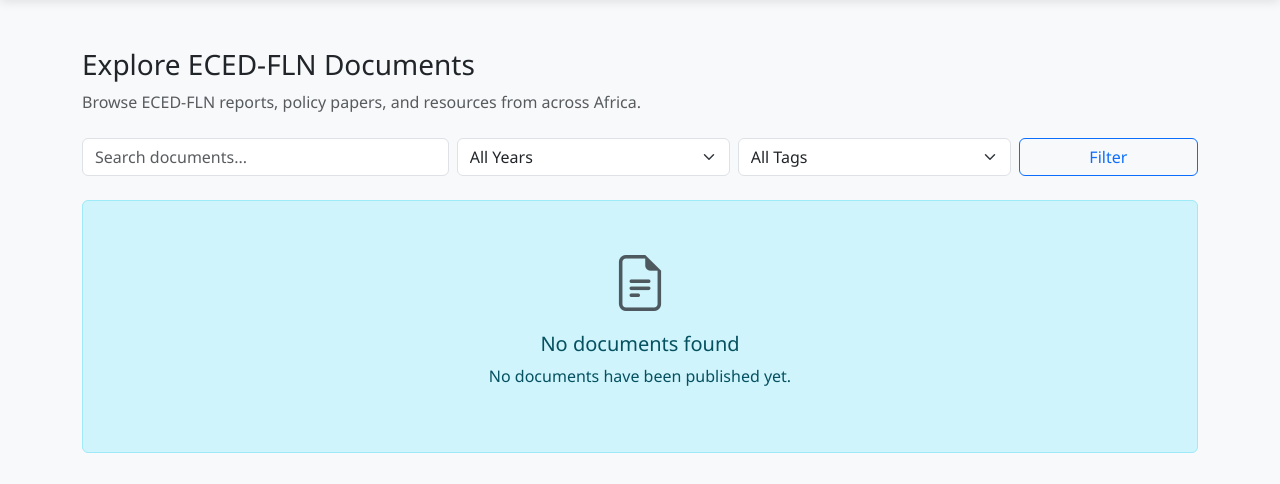
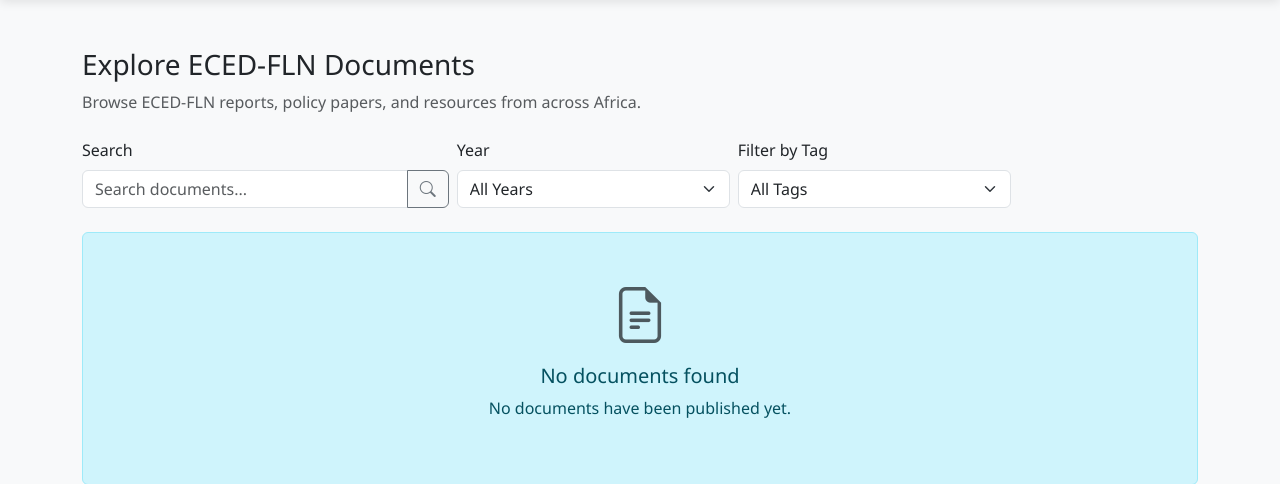
Before and after one commit to michsethowusu/cluster-os, a Flask app: page /documents in a window 1280 px wide. Shown: the part 56-540 px from the top of the page. Run offline with Flask 3, Linux system fonts and the light colour scheme; data that the repository does not hold is empty.

Commit message:
Update documents.html

```diff
--- a/templates/documents.html
+++ b/templates/documents.html
@@ -1,22 +1,6 @@
 {% extends "base.html" %}
 
 {% block title %}Document Library - AU ECED-FLN{% endblock %}
-
-{% block extra_css %}
-<style>
-    .btn-brand-green {
-        background-color: #007451;
-        border-color: #007451;
-        color: #fff;
-        font-weight: 600;
-    }
-    .btn-brand-green:hover {
-        background-color: #005c3f;
-        border-color: #005c3f;
-        color: #fff;
-    }
-</style>
-{% endblock %}
 
 {% block content %}
 <div class="container mt-5">
@@ -29,7 +13,7 @@
                 </div>
                 {% if current_user.is_authenticated %}
                 <a href="{{ url_for('upload_document') }}" class="btn btn-primary">
-                    <i class="bi bi-upload"></i> Upload Document
+                    <i class="bi bi-plus-lg"></i> Upload Document
                 </a>
                 {% endif %}
             </div>
@@ -38,11 +22,18 @@
             <form method="GET" action="{{ url_for('documents') }}" class="mb-4">
                 <div class="row g-2">
                     <div class="col-md-4">
-                        <input type="text" class="form-control" name="q" placeholder="Search documents..."
-                               value="{{ search or '' }}">
+                        <label class="form-label">Search</label>
+                        <div class="input-group">
+                            <input type="text" class="form-control" name="q" placeholder="Search documents..."
+                                   value="{{ search or '' }}">
+                            <button type="submit" class="btn btn-outline-secondary">
+                                <i class="bi bi-search"></i>
+                            </button>
+                        </div>
                     </div>
                     <div class="col-md-3">
-                        <select class="form-select" name="year">
+                        <label class="form-label">Year</label>
+                        <select class="form-select" name="year" onchange="this.form.submit()">
                             <option value="">All Years</option>
                             {% for y in years %}
                             <option value="{{ y }}" {% if selected_year == y %}selected{% endif %}>{{ y }}</option>
@@ -50,15 +41,13 @@
                         </select>
                     </div>
                     <div class="col-md-3">
-                        <select class="form-select" name="tag">
+                        <label class="form-label">Filter by Tag</label>
+                        <select class="form-select" name="tag" onchange="this.form.submit()">
                             <option value="">All Tags</option>
                             {% for tag in tags %}
                             <option value="{{ tag.name }}" {% if selected_tag == tag.name %}selected{% endif %}>{{ tag.name }}</option>
                             {% endfor %}
                         </select>
-                    </div>
-                    <div class="col-md-2">
-                        <button type="submit" class="btn btn-outline-primary w-100">Filter</button>
                     </div>
                 </div>
             </form>
@@ -72,7 +61,7 @@
                             <div class="d-flex gap-2 mb-2">
                                 <span class="badge bg-secondary">{{ doc.file_type.upper() }}</span>
                                 {% if doc.year_published %}
-                                <span class="badge bg-info">{{ doc.year_published }}</span>
+                                <span class="badge bg-secondary">{{ doc.year_published }}</span>
                                 {% endif %}
                             </div>
                             <h5 class="card-title mb-2">{{ doc.title or doc.filename }}</h5>
@@ -93,7 +82,7 @@
                             </div>
                             {% endif %}
                             <div class="mt-auto d-flex gap-2">
-                                <a href="{{ url_for('view_document', id=doc.id) }}" class="btn btn-brand-green btn-sm">View Details</a>
+                                <a href="{{ url_for('view_document', id=doc.id) }}" class="btn btn-primary btn-sm">View Details</a>
                                 <a href="{{ url_for('download_document', id=doc.id) }}" class="btn btn-outline-secondary btn-sm">
                                     <i class="bi bi-download"></i>
                                 </a>
@@ -123,7 +112,7 @@
                             <li class="page-item active"><span class="page-link">{{ page_num }}</span></li>
                             {% endif %}
                         {% else %}
-                        <li class="page-item disabled"><span class="page-link">...</span></li>
+                        <li class="page-item disabled"><span class="page-link">…</span></li>
                         {% endif %}
                     {% endfor %}
                     {% if pagination.has_next %}
```
